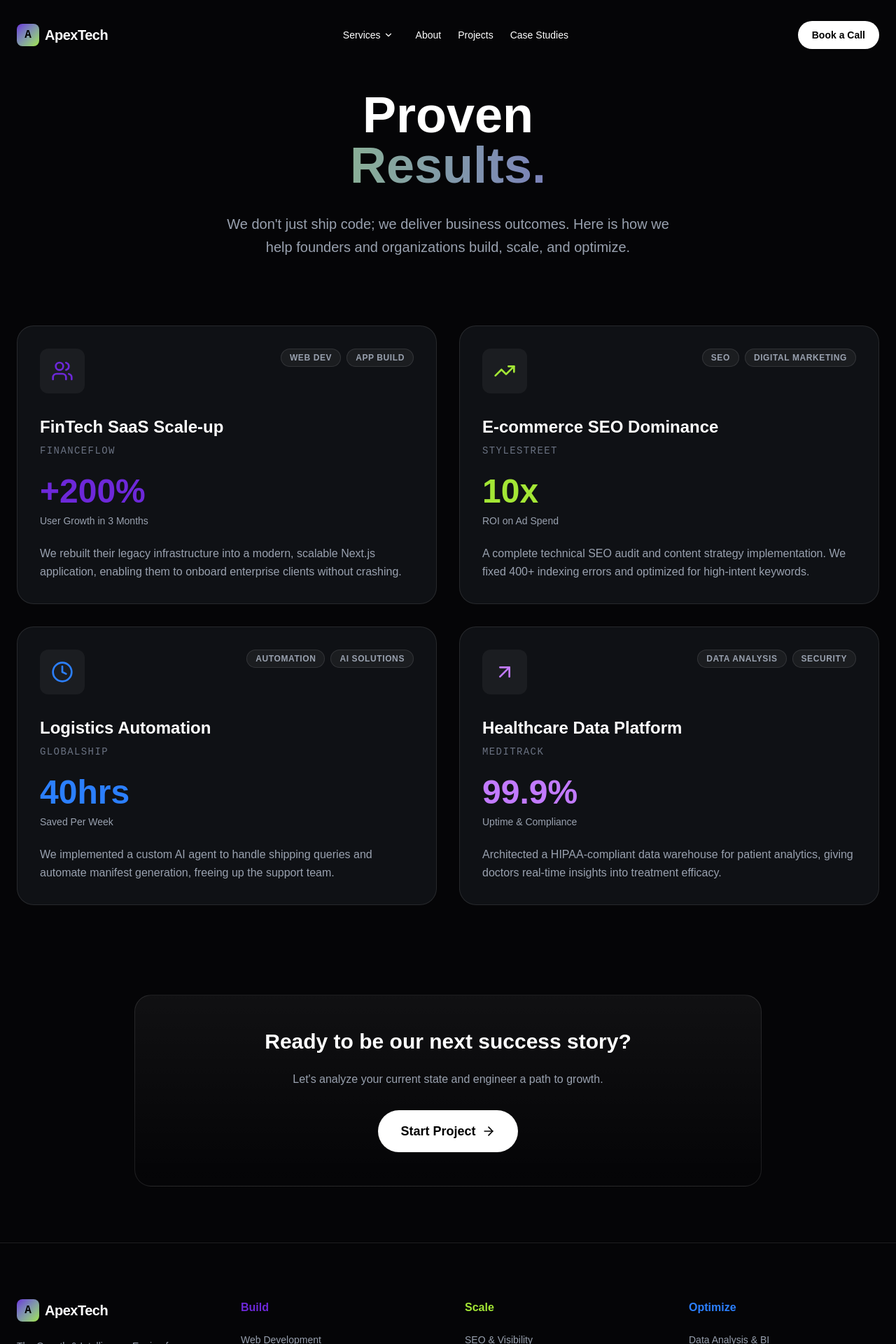
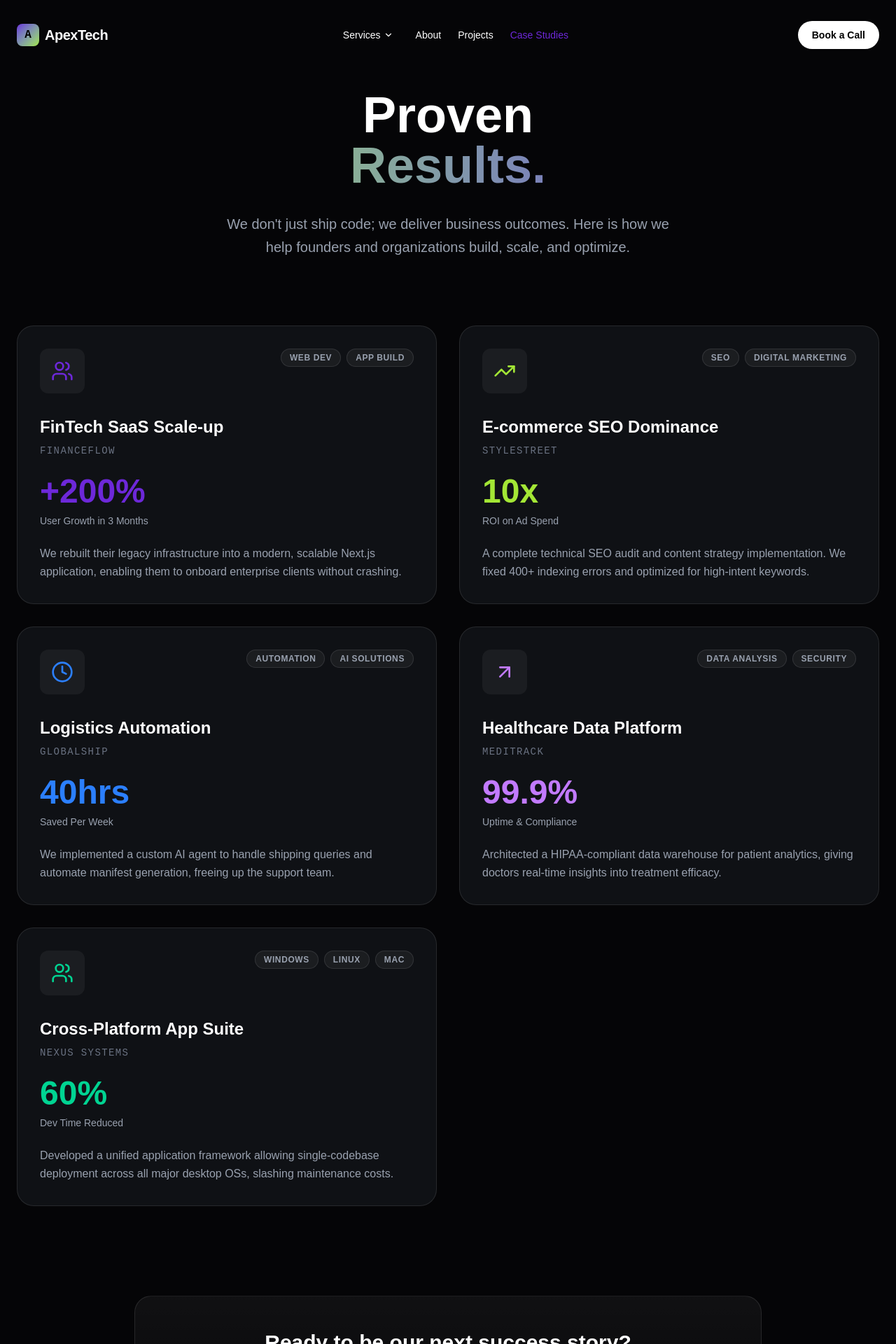
Before and after one commit to EmilioCharles/apextech, a Next.js app: page /case-studies in a window 1280 px wide. Shown: the top 1920 px of the page at 70% size. Built offline with nearby package versions, Linux system fonts and the light colour scheme.

Commit message:
feat: enhance navbar, update case studies, and refine mobile projects layout

```diff
--- a/src/app/case-studies/page.tsx
+++ b/src/app/case-studies/page.tsx
@@ -42,6 +42,16 @@ export default function CaseStudiesPage() {
             icon: ArrowUpRight,
             color: "text-purple-400",
             description: "Architected a HIPAA-compliant data warehouse for patient analytics, giving doctors real-time insights into treatment efficacy."
+        },
+        {
+            title: "Cross-Platform App Suite",
+            client: "Nexus Systems",
+            tags: ["Windows", "Linux", "Mac"],
+            metric: "60%",
+            metricLabel: "Dev Time Reduced",
+            icon: Users,
+            color: "text-emerald-400",
+            description: "Developed a unified application framework allowing single-codebase deployment across all major desktop OSs, slashing maintenance costs."
         }
     ];
 
--- a/src/app/projects/page.tsx
+++ b/src/app/projects/page.tsx
@@ -77,7 +77,7 @@ export default function ProjectsPage() {
                                 </div>
 
                                 {/* Phone - Visible on all screens, adjusted positioning */}
-                                <div className="absolute -right-2 -bottom-6 w-[20%] z-20 transform group-hover:translate-x-2 transition-transform duration-500">
+                                <div className="absolute -right-2 -bottom-4 md:-bottom-6 w-[15%] md:w-[20%] z-20 transform group-hover:translate-x-2 transition-transform duration-500">
                                     <PhoneMockup>
                                         <img
                                             src={project.mobileImg}
--- a/src/components/Navbar.tsx
+++ b/src/components/Navbar.tsx
@@ -1,11 +1,13 @@
 "use client";
 
+import { usePathname } from "next/navigation";
 import React, { useState, useEffect } from "react";
 import Link from "next/link";
 import { clsx } from "clsx";
 import MegaMenu from "./MegaMenu";
 
 export default function Navbar() {
+    const pathname = usePathname();
     const [scrolled, setScrolled] = useState(false);
 
     useEffect(() => {
@@ -17,6 +19,8 @@ export default function Navbar() {
     }, []);
 
     const [mobileMenuOpen, setMobileMenuOpen] = useState(false);
+
+    const isActive = (path: string) => pathname === path;
 
     return (
         <nav
@@ -41,13 +45,31 @@ export default function Navbar() {
                 {/* Desktop Navigation */}
                 <div className="hidden md:flex items-center gap-6">
                     <MegaMenu />
-                    <Link href="/about" className="text-sm font-medium hover:text-brand-primary transition-colors">
+                    <Link
+                        href="/about"
+                        className={clsx(
+                            "text-sm font-medium transition-colors",
+                            isActive("/about") ? "text-brand-primary font-bold" : "hover:text-brand-primary"
+                        )}
+                    >
                         About
                     </Link>
-                    <Link href="/projects" className="text-sm font-medium hover:text-brand-primary transition-colors">
+                    <Link
+                        href="/projects"
+                        className={clsx(
+                            "text-sm font-medium transition-colors",
+                            isActive("/projects") ? "text-brand-primary font-bold" : "hover:text-brand-primary"
+                        )}
+                    >
                         Projects
                     </Link>
-                    <Link href="/case-studies" className="text-sm font-medium hover:text-brand-primary transition-colors">
+                    <Link
+                        href="/case-studies"
+                        className={clsx(
+                            "text-sm font-medium transition-colors",
+                            isActive("/case-studies") ? "text-brand-primary font-bold" : "hover:text-brand-primary"
+                        )}
+                    >
                         Case Studies
                     </Link>
                 </div>
```
